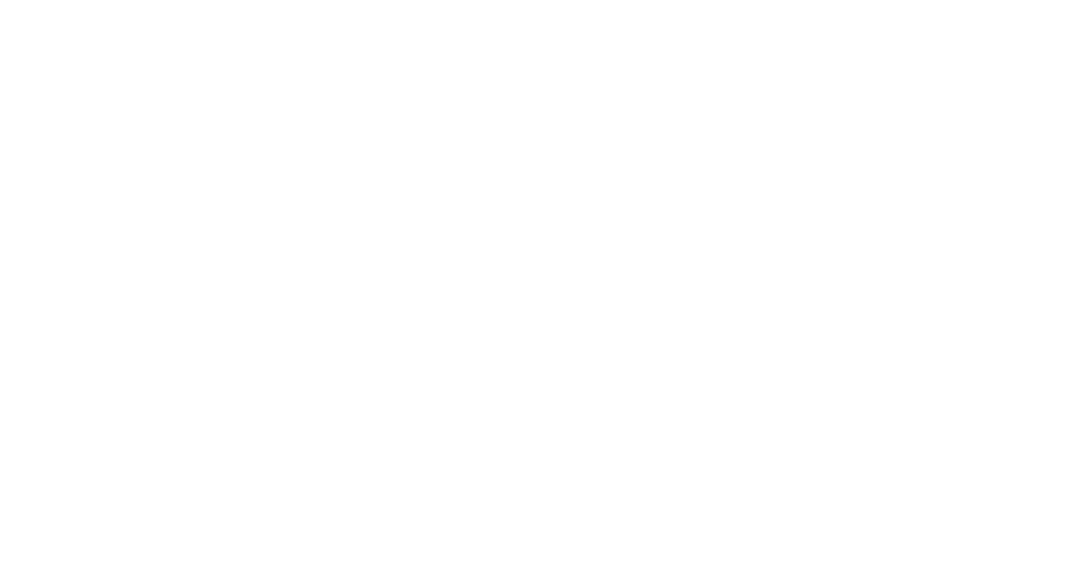
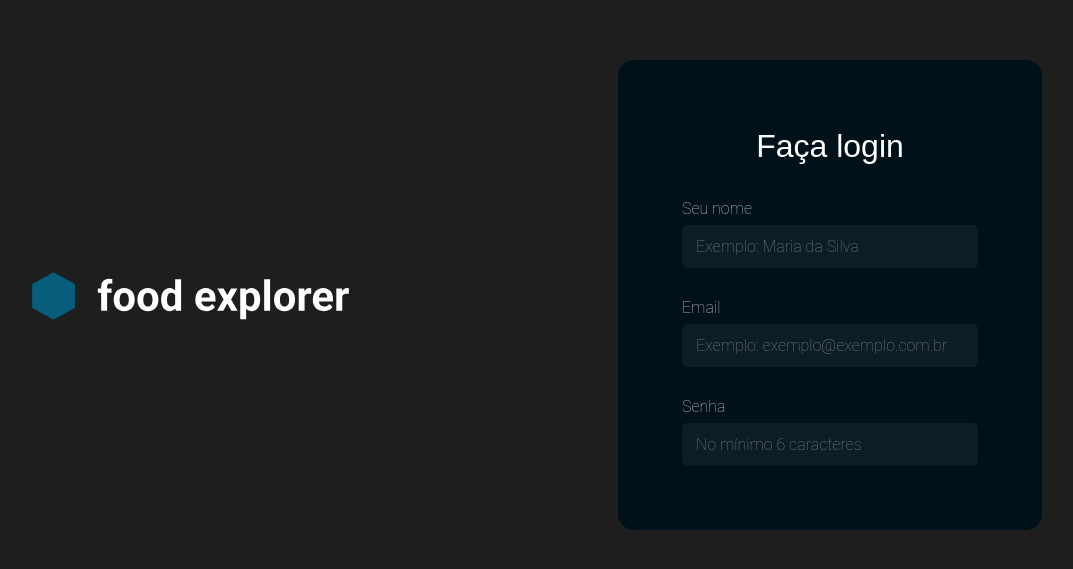
Before and after one commit to DavidFerreiraa/food-explorer-frontend, a React (Vite) app in the folder web/: page / in a window 1280 px wide. Shown: the part 105-674 px from the top of the page, without its empty margins (130-1203 px from the left). Built offline with nearby package versions, Linux system fonts and the light colour scheme.

Commit message:
feat(components): add FormFields component

```diff
--- /dev/null
+++ b/web/src/components/FormField/index.tsx
@@ -0,0 +1,15 @@
+import { InputHTMLAttributes } from "react";
+import { Input, Label, Container } from "./styles";
+
+interface IFormField extends InputHTMLAttributes<HTMLInputElement> {
+    label: string
+}
+
+export function FormField({label, ...rest}: IFormField) {
+    return(
+        <Container>
+            <Label htmlFor={label}>{label}</Label>
+            <Input {...rest}/>
+        </Container>
+    );
+}
--- /dev/null
+++ b/web/src/components/FormField/styles.ts
@@ -0,0 +1,43 @@
+import styled from "styled-components";
+
+export const Container = styled.div`
+    width: 100%;
+
+    display: flex;
+    flex-direction: column;
+
+    gap: .8rem;
+`;
+
+export const Input = styled.input`
+    display: flex;
+
+    padding: 1.2rem 1.4rem;
+
+    background: ${({ theme }) => theme.COLORS.DARK_900};
+
+    border: none;
+    border-radius: 5px;
+
+    &::placeholder {
+        font-family: "Roboto", "Poppins", sans-serif;
+        font-weight: 200;
+        font-size: 1.6rem;
+        line-height: 100%;
+
+        color: ${({ theme }) => theme.COLORS.LIGHT_500}
+    }
+
+    &:focus {
+        border: ${({ theme }) => `1px solid ${theme.COLORS.LIGHT_100}`};
+    }
+`;
+
+export const Label = styled.label`
+    font-family: "Roboto", "Poppins", sans-serif;
+    font-weight: 200;
+    font-size: 1.6rem;
+    line-height: 100%;
+
+    color: ${({ theme }) => theme.COLORS.LIGHT_400}
+`;
--- a/web/src/main.tsx
+++ b/web/src/main.tsx
@@ -3,10 +3,12 @@ import ReactDOM from 'react-dom/client'
 import { Routes } from './routes'
 import { ThemeProvider } from 'styled-components'
 import theme from './styles/theme'
+import GlobalStyles from './styles/global';
 
 ReactDOM.createRoot(document.getElementById('root')!).render(
   <React.StrictMode>
     <ThemeProvider theme={theme}>
+      <GlobalStyles/>
       <Routes/>
     </ThemeProvider>
   </React.StrictMode>,
--- a/web/src/pages/SignIn/index.tsx
+++ b/web/src/pages/SignIn/index.tsx
@@ -1,9 +1,21 @@
-import { Container } from "./styles";
+import { Container, Form, Holder, Legend } from "./styles";
+import LogoFoodExplorer from "../../assets/foodExplorerLogo.svg";
+import { FormField } from "../../components/FormField";
 
 export function SignIn() {
     return(
         <Container>
-
+            <Holder>
+                <img src={LogoFoodExplorer} alt="food explorer logo"/>
+            </Holder>
+            <Holder>
+                <Form>
+                    <Legend>Faça login</Legend>
+                    <FormField placeholder="Exemplo: Maria da Silva" label="Seu nome"/>
+                    <FormField placeholder="Exemplo: exemplo@exemplo.com.br" label="Email"/>
+                    <FormField placeholder="No mínimo 6 caracteres" label="Senha"/>
+                </Form>
+            </Holder>
         </Container>
     );
 }
--- a/web/src/pages/SignIn/styles.ts
+++ b/web/src/pages/SignIn/styles.ts
@@ -1,5 +1,46 @@
 import styled from "styled-components";
 
 export const Container = styled.div`
+    width: 100%;
+    height: 100vh;
 
+    background-color: #1E1E1E;
+
+    display: flex;
 `;
+
+export const Holder = styled.div`
+    display: flex;
+    align-items: center;
+    justify-content: center;
+
+    padding: 14.2rem 10.8rem;
+
+    flex: 1;
+`;
+
+export const Form = styled.form`
+    max-width: 47.6rem;
+
+    display: flex;
+    flex-direction: column;
+    align-items: center;
+    justify-content: center;
+    flex-grow: 1;
+    gap: 3.2rem;
+
+    padding: 6.4rem;
+
+    background-color: ${({ theme }) => theme.COLORS.DARK_700};
+
+    border-radius: 1.6rem;
+`;
+
+export const Legend = styled.h1`
+    font-family: "Poppins", sans-serif;
+    font-weight: 400;
+    font-size: 3.2rem;
+    line-height: 140%;
+
+    color: ${({ theme }) => theme.COLORS.LIGHT_100};
+`;
--- a/web/src/styles/global.ts
+++ b/web/src/styles/global.ts
@@ -1,6 +1,8 @@
 import { createGlobalStyle } from 'styled-components';
 
 export default createGlobalStyle`
+    @import url('https://fonts.googleapis.com/css2?family=Poppins:ital,wght@0,100;0,200;0,300;0,400;0,500;0,600;0,700;0,800;0,900;1,100;1,200;1,300;1,400;1,500;1,600;1,700;1,800;1,900&family=Roboto:ital,wght@0,100;0,300;0,400;0,500;0,700;0,900;1,100;1,300;1,400;1,500;1,700;1,900&display=swap');
+
     * {
         margin: 0;
         padding: 0;
```
Also changed, not shown: web/src/assets/foodExplorerLogo.svg (added).
